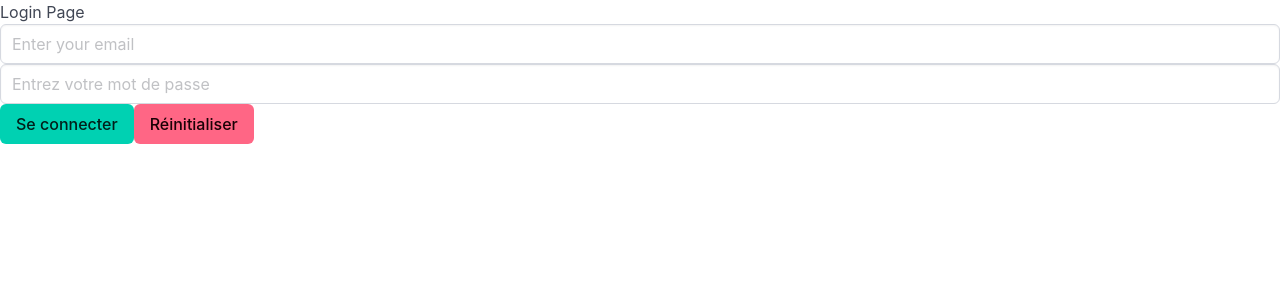
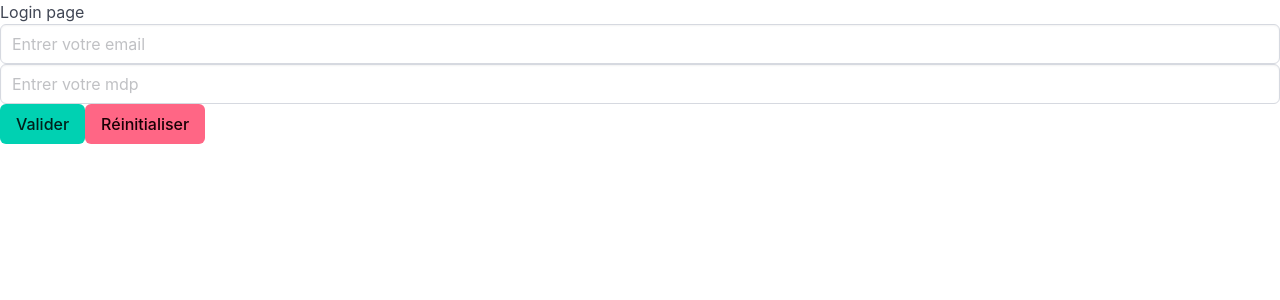
Before and after one commit to Joepok77/Projet_Vue.js, a Vue app: page /login in a window 1280 px wide. Shown: the top 300 px of the page. Built offline with nearby package versions, Linux system fonts and the light colour scheme.

Commit message:
changement de regEx password creation de la page input-validator

```diff
--- a/src/pages/LoginPage.vue
+++ b/src/pages/LoginPage.vue
@@ -1,75 +1,78 @@
 <template>
     <main class="login_main">
-        <h1>Login Page</h1>
-        <form v-on:submit.prevent.stop.once="submitHandler">
+
+        <h1>Login page</h1>
+        <form @submit.prevent="submitHandler">
             <section>
                 <article>
                     <label for="email"></label>
                     <input
-                    v-model="data.email"
+                    v-model="email"
+                    type="email"
                     id="email"
-                    placeholder="Enter your email"
-                    type="email"
-                    class="input"
-                    />
-                </article>
-                <article>
-                    <label for="password"></label>
-                    <input
-                    v-model="data.password"
-                    id="password"
-                    placeholder="Entrez votre mot de passe"
-                    type="password"
-                    class="input"
-                    />
+                    placeholder="Entrer votre email"
+                    class="input">
                 </article>
             </section>
             <section>
-                <button type="submit" class="button is-primary">Se connecter</button>
-                <button type ="reset" class="button is-danger">Réinitialiser</button>
+                <article>
+                    <label for="password"></label>
+                    <input v-model="password" type="password" id="password"
+                    placeholder="Entrer votre mdp"
+                    class="input">
+
+                </article>
+            </section>
+            <section>
+                <button type="submit"
+                class="button is-primary">Valider</button>
+                <button type="reset" class="button is-danger">Réinitialiser</button>
             </section>
         </form>
     </main>
 </template>
 
-<script setup lang="ts">
-import { reactive, watch } from 'vue';
+<script lang="ts" setup>
+import {ref, watch} from 'vue'
+import inputValidator from '../utils/input-validator';
+    const email= ref('')
+    const password= ref('')
 
 
-const data = reactive({
-    email: '',
-    password: ''
-});
+// watch(user, (val) => {
 
-watch(data, () => {
-    console.log('Changement dans la variable data')
-});
+//     if(val.email){
 
-const isUserInputValid = (input: string): boolean => {
-    const pattern = new RegExp('^[a-zA-Z0-9._+-%]{3,20}[@]{1}[a-zA-Z0-9]{2,20}[.]{1}[a-zA-Z]{2,10}$');
-    return pattern.test(input);
-};
+//         console.log(val.email, inputValidator(val.email, 'email'));
+//     } else{
+//         console.log(val.password, inputValidator(val.password, 'password'));
 
-const isPasswordValid = (password: string): boolean => {
-    const pattern = new RegExp('^(?=.*[A-Za-z])(?=.*\\d)(?=.*[@#$%^&*!?])[A-Za-z\\d@#$%^&*!?]{8,}$');
-    return pattern.test(password);
-};
+//     }
+// })
+
+watch(email, (val) => {
+    console.log(val, inputValidator(val, 'email'))
+})
+watch(password, (val) => {
+    console.log(val, inputValidator(val, 'password'))
+})
+
+// const isUserInputValid = (input: string): boolean => {
+//     const pattern = new RegExp("^[a-zA-Z0-9._%+\-]{2,64}[@]{1}[a-zA-Z0-9.\-]{2,64}[.]{1}[a-zA-Z]{2,}$");
+//     return pattern.test(input);
+// }
 
 
 const submitHandler = () => {
-    if (!isUserInputValid(data.email)){
-        alert('Email invalide');
-        return;
-    }
-
-    if (!isPasswordValid(data.password)) {
-        alert('Mot de passe invalide : doit contenir au moins 8 caractères, une lettre et un chiffre');
-        return;
-    }
-
-    console.log('Email et mot de passe valides');
 
 }
 
+const inputHandler = function(){
 
+}
 </script>
+
+<style lang="scss" scoped>
+.login_main{
+
+}</style>
--- /dev/null
+++ b/src/utils/input-validator.ts
@@ -0,0 +1,12 @@
+export default (input:string, name: string): boolean => {
+    switch(name){
+        case 'email':
+            const patternEmail = new RegExp(/^[a-zA-Z0-9._%+-]+@[a-zA-Z0-9.-]+\.[a-zA-Z]{2,}$/);
+            return patternEmail.test(input);
+        case 'password':
+            const patternPassword = new RegExp(/^(?=.*[a-z])(?=.*[A-Z])(?=.*\d)(?=.*[@$!%*?&])[A-Za-z\d@$!%*?&]{8,}$/);
+            return patternPassword.test(input)
+    default:
+        return false;
+    }
+}
```
